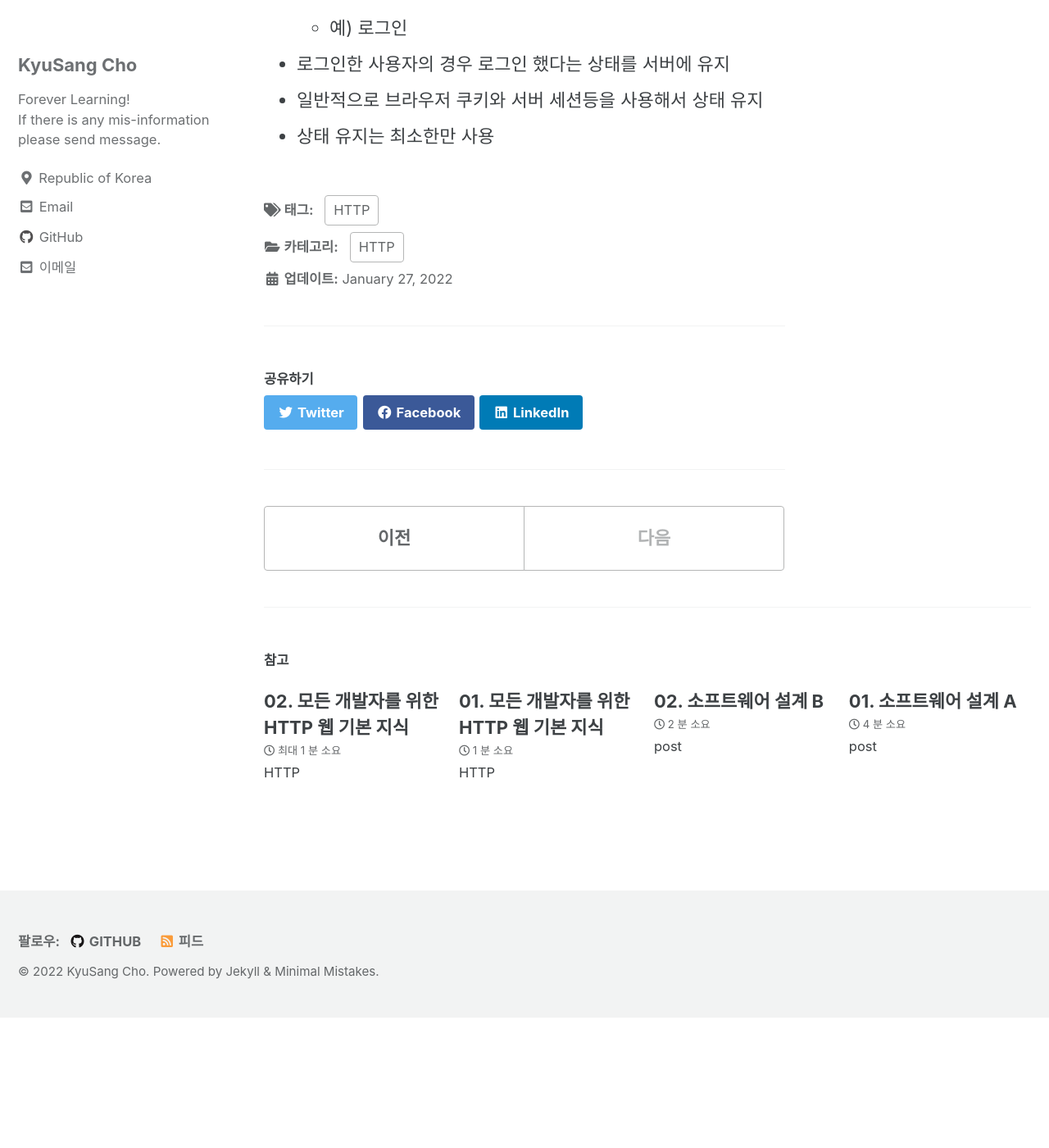
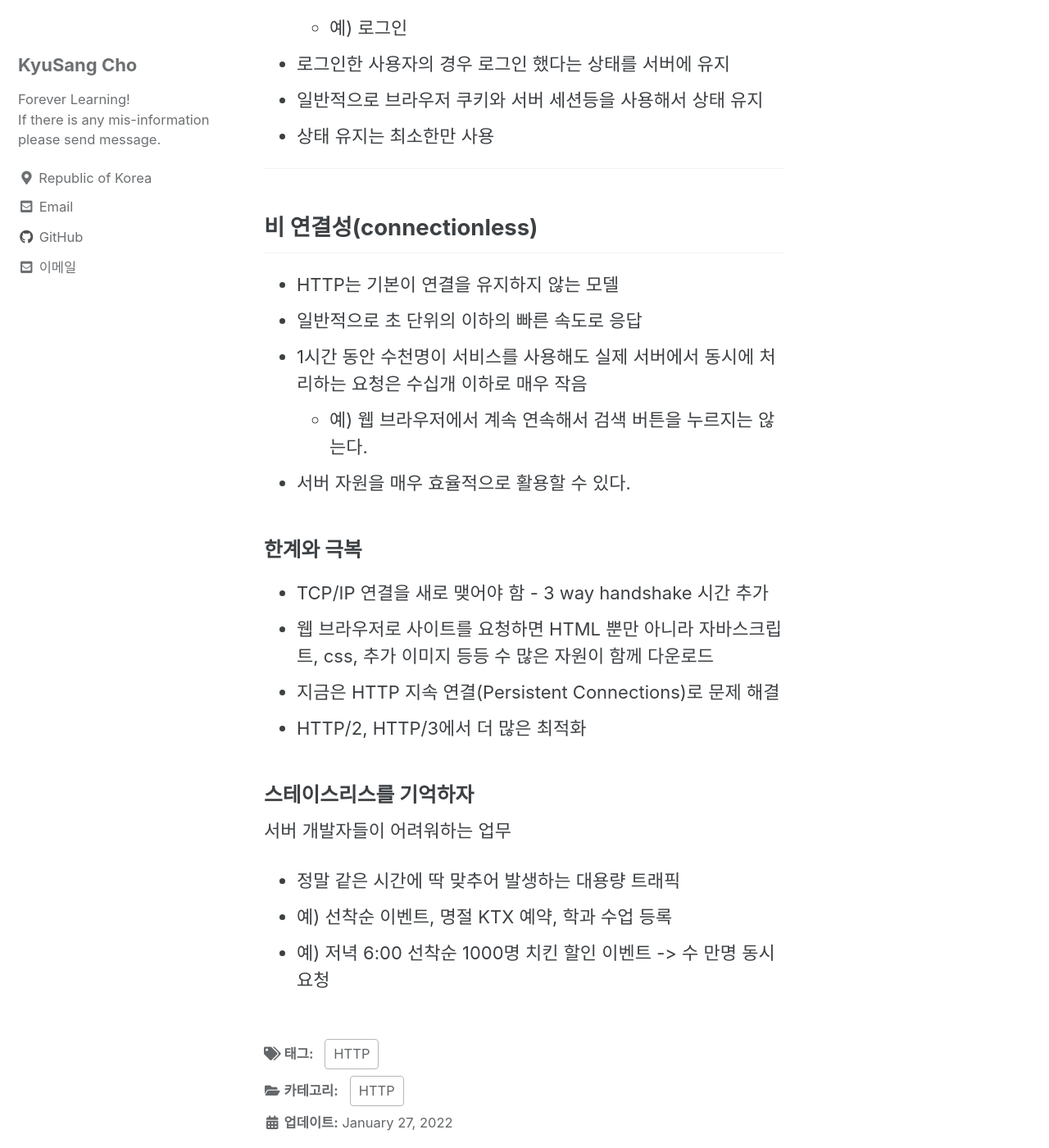
Before and after one commit to DevKS-Yet/DevKs-Yet.github.io, a Jekyll site: the page built from _posts/2022-01-27-46(http03).md, in a window 1280 px wide and 1400 px high, scrolled down 3893 px. Shown: the whole window at 82% size. Built offline with Jekyll 4.4.1, drawn with Linux system fonts in a browser that asks for light colours; cached includes are drawn as plain includes; before the commit the page ends 5134 px from its top, so only the background shows below that.

Commit message:
20220130

```diff
--- a/_posts/2022-01-27-46(http03).md
+++ b/_posts/2022-01-27-46(http03).md
@@ -94,3 +94,24 @@ tags:
 - 로그인한 사용자의 경우 로그인 했다는 상태를 서버에 유지
 - 일반적으로 브라우저 쿠키와 서버 세션등을 사용해서 상태 유지
 - 상태 유지는 최소한만 사용
+
+---
+
+## 비 연결성(connectionless)
+- HTTP는 기본이 연결을 유지하지 않는 모델
+- 일반적으로 초 단위의 이하의 빠른 속도로 응답
+- 1시간 동안 수천명이 서비스를 사용해도 실제 서버에서 동시에 처리하는 요청은 수십개 이하로 매우 작음
+  - 예) 웹 브라우저에서 계속 연속해서 검색 버튼을 누르지는 않는다.
+- 서버 자원을 매우 효율적으로 활용할 수 있다.
+
+### 한계와 극복
+- TCP/IP 연결을 새로 맺어야 함 - 3 way handshake 시간 추가
+- 웹 브라우저로 사이트를 요청하면 HTML 뿐만 아니라 자바스크립트, css, 추가 이미지 등등 수 많은 자원이 함께 다운로드
+- 지금은 HTTP 지속 연결(Persistent Connections)로 문제 해결
+- HTTP/2, HTTP/3에서 더 많은 최적화
+
+### 스테이스리스를 기억하자
+서버 개발자들이 어려워하는 업무
+- 정말 같은 시간에 딱 맞추어 발생하는 대용량 트래픽
+- 예) 선착순 이벤트, 명절 KTX 예약, 학과 수업 등록
+- 예) 저녁 6:00 선착순 1000명 치킨 할인 이벤트 -> 수 만명 동시 요청
```
